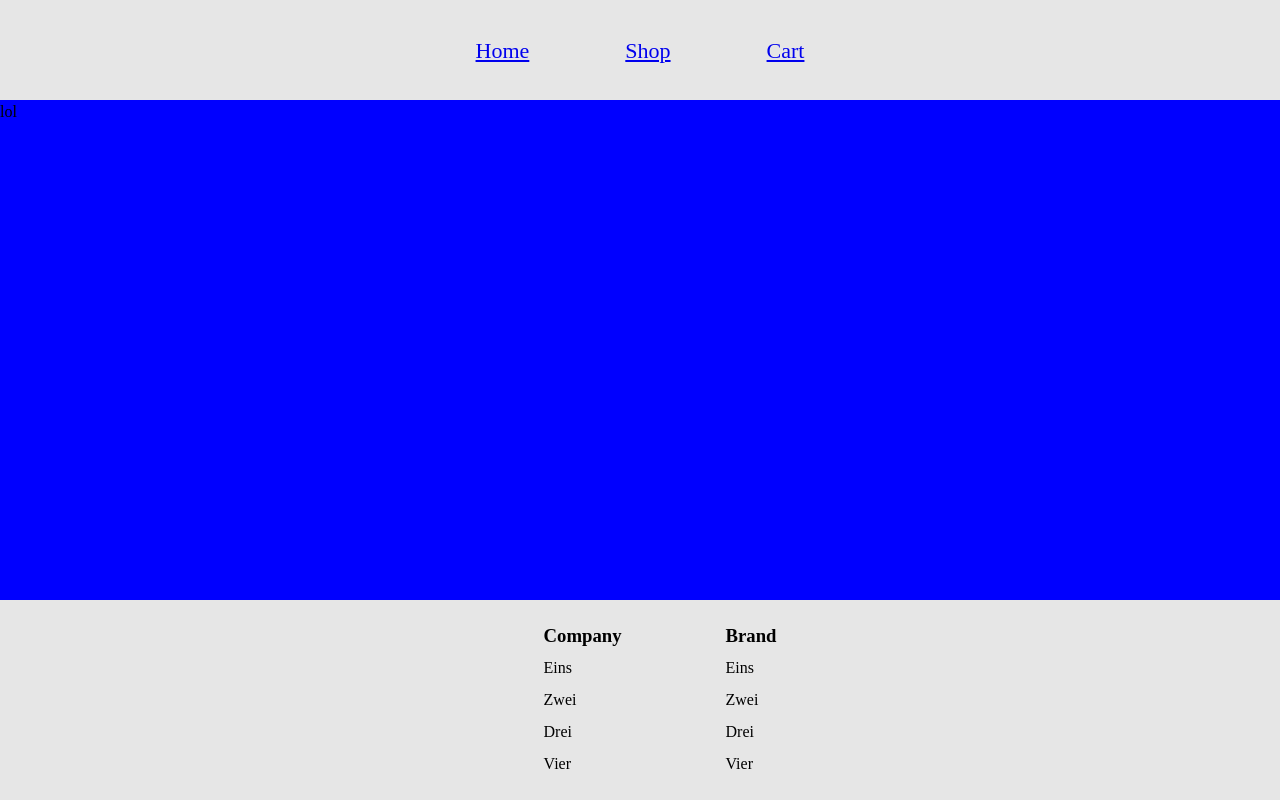
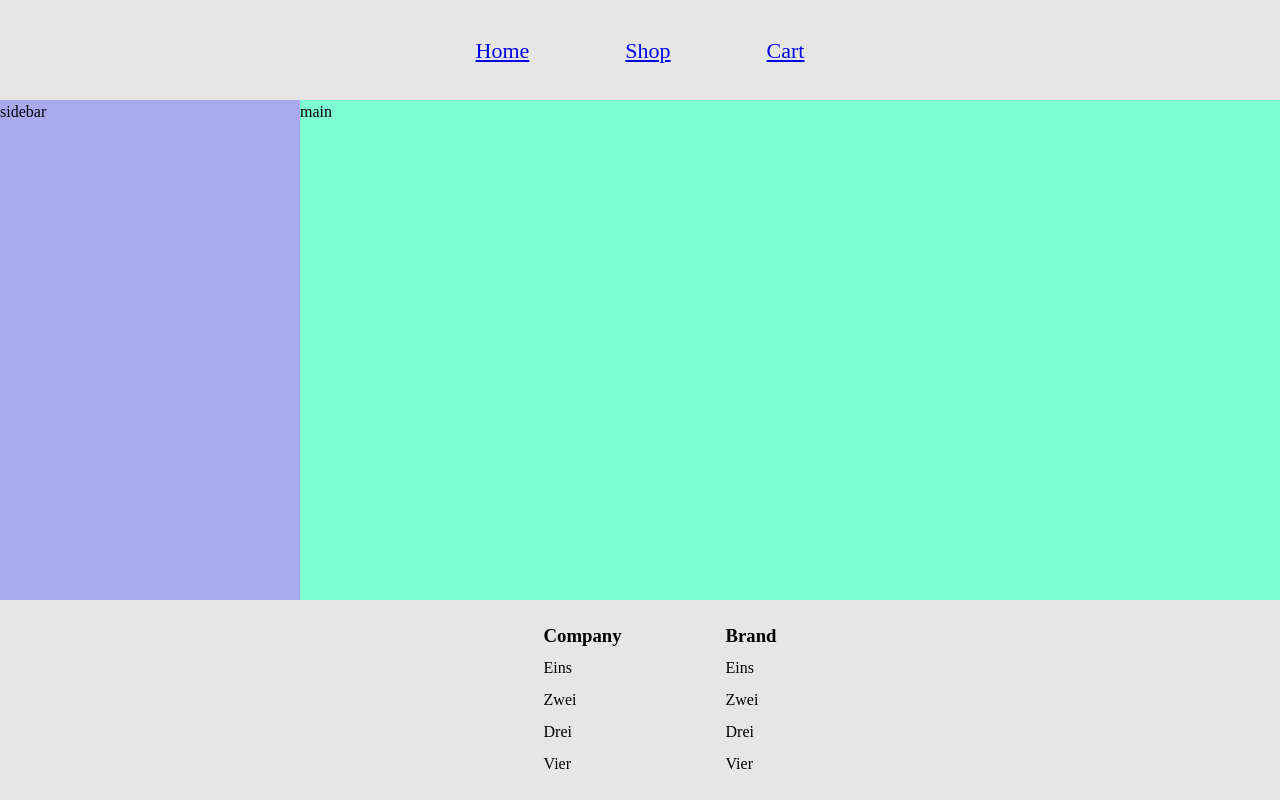
Before and after one commit to LucaDeeken/shoppingCart, a React (Vite) app: page /shop in a window 1280 px wide. Built offline with nearby package versions, Linux system fonts and the light colour scheme.

Commit message:
feat: sidebar and main layouts for the shopArea

```diff
--- /dev/null
+++ b/src/pages/Shop/Main/Main.jsx
@@ -0,0 +1,13 @@
+import styles from "./Main.module.css";
+
+
+function Main() {
+
+    return (
+      <>
+      <main className= {styles.main} >main</main>
+      </>
+    )
+  }
+
+  export default Main;
--- /dev/null
+++ b/src/pages/Shop/Main/Main.module.css
@@ -0,0 +1,3 @@
+.main {
+    background-color: aquamarine;
+}
--- a/src/pages/Shop/Shop.jsx
+++ b/src/pages/Shop/Shop.jsx
@@ -1,13 +1,15 @@
 import styles from "./Shop.module.css";
-
+import Sidebar from "./Sidebar/Sidebar";
+import Main from "./Main/Main";
 
 function Shop() {
 
     return (
       <>
-        <main className= {styles.outerLayout} >
-          <p>lol</p>
-        </main>
+      <div className= {styles.outerLayoutShop} >
+        <Sidebar></Sidebar>
+        <Main></Main>
+      </div>
       </>
     )
   }
--- a/src/pages/Shop/Shop.module.css
+++ b/src/pages/Shop/Shop.module.css
@@ -1,3 +1,4 @@
-.outerLayout {
-    background-color: blue;
+.outerLayoutShop {
+    display: grid;
+    grid-template-columns: 300px 1fr;
 }
--- /dev/null
+++ b/src/pages/Shop/Sidebar/Sidebar.jsx
@@ -0,0 +1,13 @@
+import styles from "./Sidebar.module.css";
+
+
+function Sidebar() {
+
+    return (
+      <>
+        <aside className= {styles.sidebar} >sidebar</aside>
+      </>
+    )
+  }
+
+  export default Sidebar;
--- /dev/null
+++ b/src/pages/Shop/Sidebar/Sidebar.module.css
@@ -0,0 +1,3 @@
+.sidebar {
+    background-color: rgb(169, 169, 238);
+}
```
